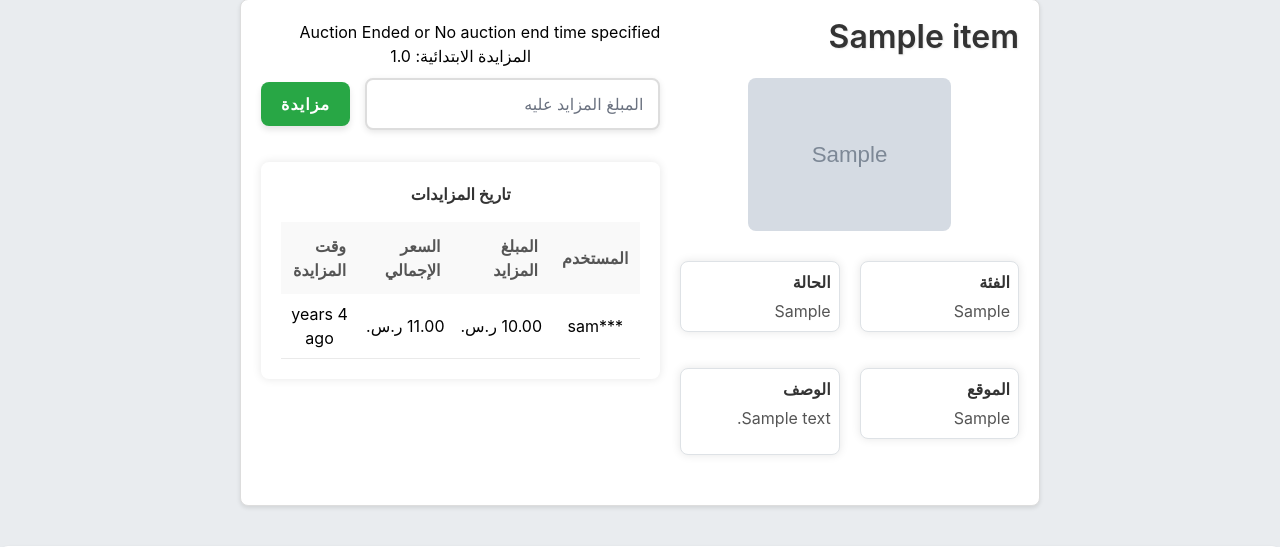
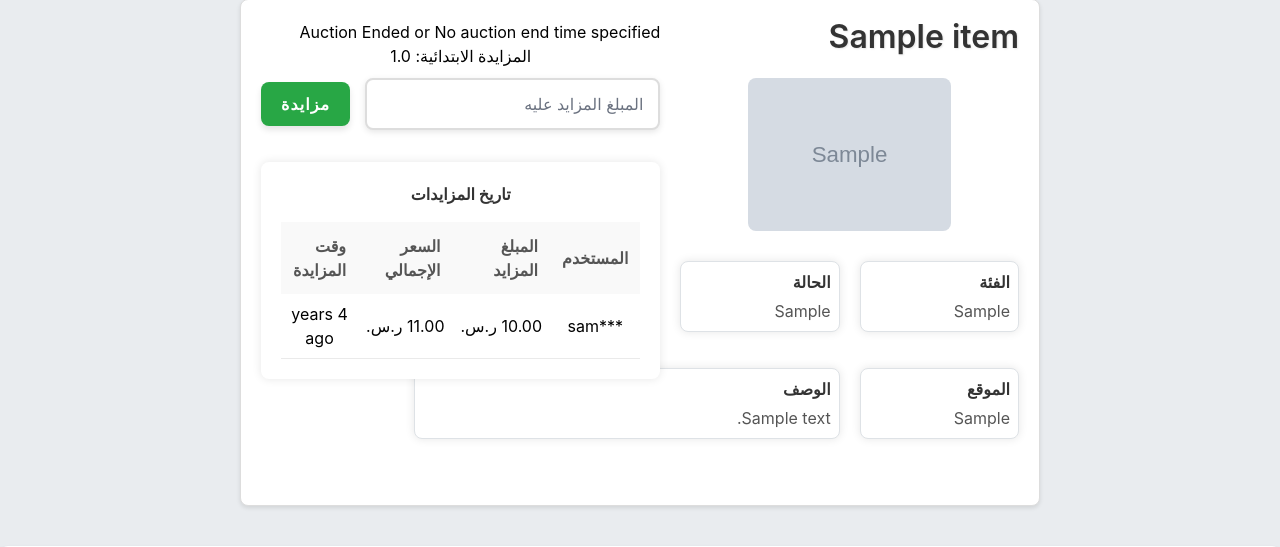
Before and after one commit to KAbaalkhail/Online-Auction, a Flask app: page /item_details/1 in a window 1280 px wide. Shown: the part 137-684 px from the top of the page. Run offline with Flask 2, Linux system fonts and the light colour scheme; tables that the repository leaves empty hold one stand-in row (values such as "Sample post"); grey boxes marked "Sample" are stand-in pictures; some libraries are stand-ins or nearby versions; some web fonts are replaced.

Commit message:
Edit photo size and description text box

```diff
--- a/src/flask-website/static/css/style.css
+++ b/src/flask-website/static/css/style.css
@@ -865,6 +865,19 @@ body, html {
     display: flex;
     flex-direction: column; /* Stack title and info vertically */
     align-items: start; /* Align items to the start for a more traditional layout */
+
+}
+.category-itemDescription {
+    background-color: #fff; /* White background */
+    border: 1px solid #dee2e6; /* Add border for definition */
+    border-radius: 8px; /* Rounded corners */
+    padding: 0.5rem; /* Padding inside the items */
+    margin-bottom: 1rem; /* Margin at the bottom of each item */
+    box-shadow: 0 0 10px rgba(0, 0, 0, 0.1);
+    display: flex;
+    flex-direction: column; /* Stack title and info vertically */
+    align-items: start; /* Align items to the start for a more traditional layout */
+    width: 426px; /* Set the width of the box */
 }
 
 .category-title {
--- a/src/flask-website/templates/auction.html
+++ b/src/flask-website/templates/auction.html
@@ -68,7 +68,7 @@
     <!-- Use an anchor tag to make the entire container clickable -->
     <a href="{{ url_for('item_details', item_id=item.id) }}" class="auction-item-link">
         <div class="auction-item" data-end-time="{{ item.end_time_iso }}">
-            <img src="{{ item.img }}" alt="{{ item.name }}" class="img-item">
+            <img src="{{ item.img }}" alt="{{ item.name }}" class="item-details-image">
             <div class="auction-details">
                 <h3>{{ item.name }}</h3>
                 <div class="auction-time-display">
--- a/src/flask-website/templates/item_details.html
+++ b/src/flask-website/templates/item_details.html
@@ -98,7 +98,7 @@
                 <div class="category-title">الموقع</div>
                 <div class="category-info">{{ item.location }}</div>
             </div>
-        <div class="category-item">
+        <div class="category-itemDescription">
             <div class="category-title">الوصف</div>
             <div class="category-info">{{ item.description }}</div>
         </div>
```
Also changed, not shown: src/flask-website/static/iphone.jpg.
